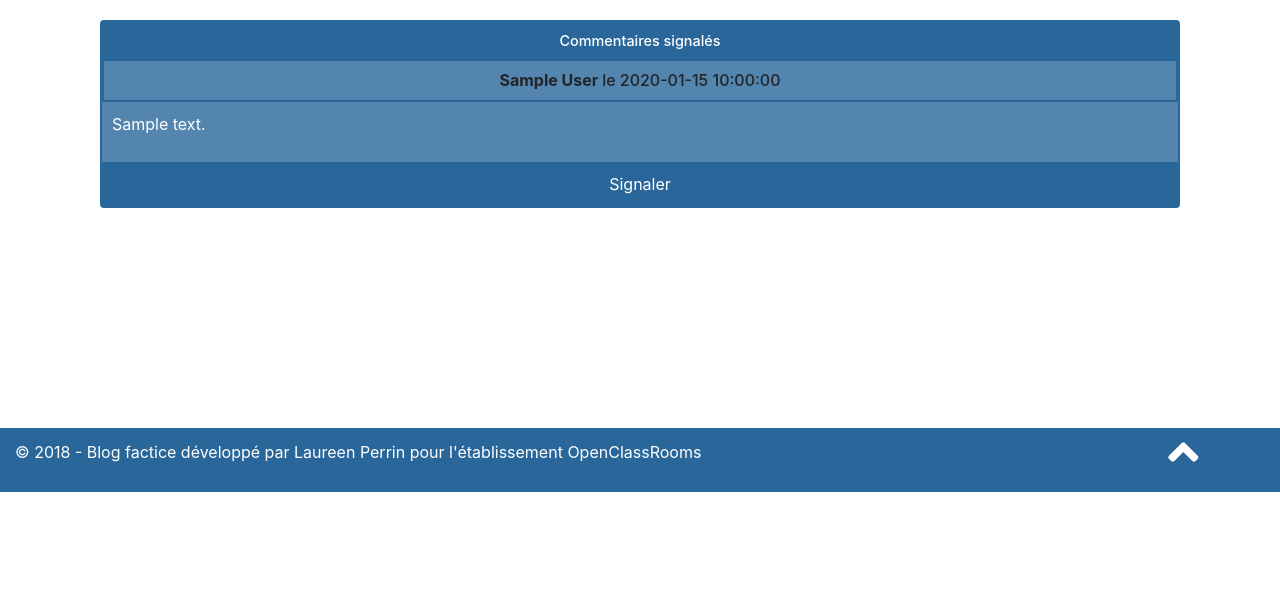
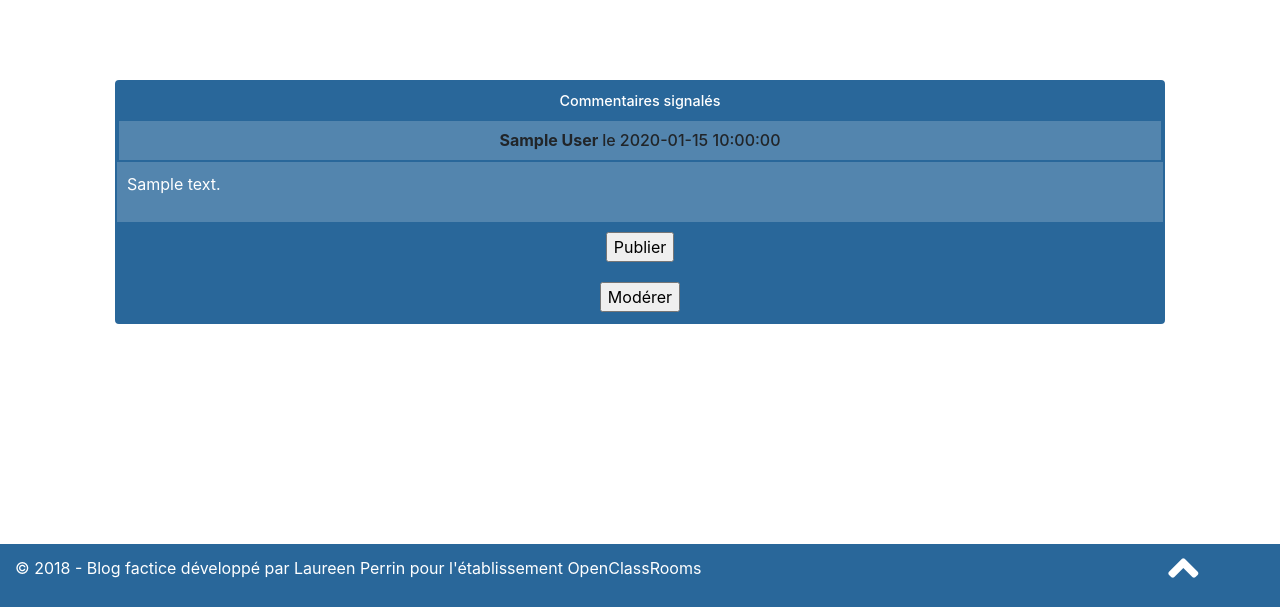
Before and after one commit to LaureenPerrin/project4_Blog-application-in-PHP-and-with-a-MySQL-database, a PHP site: template structure_in_MVC/View/backend/reportedCommentsView.php in a window 1280 px wide. Shown: the part 116-723 px from the top of the page. Run offline with PHP 8.4, Linux system fonts and the light colour scheme; the template is opened without the code that fills it: most values are stand-ins (such as "Sample title", 1, 10 or a date in 2020); some libraries are stand-ins or nearby versions.

Commit message:
change name id line 5

```diff
--- a/structure_in_MVC/View/backend/reportedCommentsView.php
+++ b/structure_in_MVC/View/backend/reportedCommentsView.php
@@ -2,7 +2,7 @@
 
 <?php ob_start(); ?>
 
-<div id="p2comment" class="container-fluid">
+<div id="reportedComment" class="container-fluid">
 
     <div class="episodes">
 
@@ -22,8 +22,10 @@
         <p>
             <?= nl2br(htmlspecialchars($comment['content'])) ?>
         </p>
-
-        <a href="index.php?action=editViewComment&amp;id=<?= $comment['idComment'] ?>">Signaler</a>
+        <a href="index.php?action=editViewComment&amp;id=<?= $comment['idComment'] ?>"><input
+                type="button" value="Publier" /></a>
+        <a href="index.php?action=editViewComment&amp;id=<?= $comment['idComment'] ?>"><input
+                type="button" value="Modérer" /></a>
 
         <?php
         }
```
